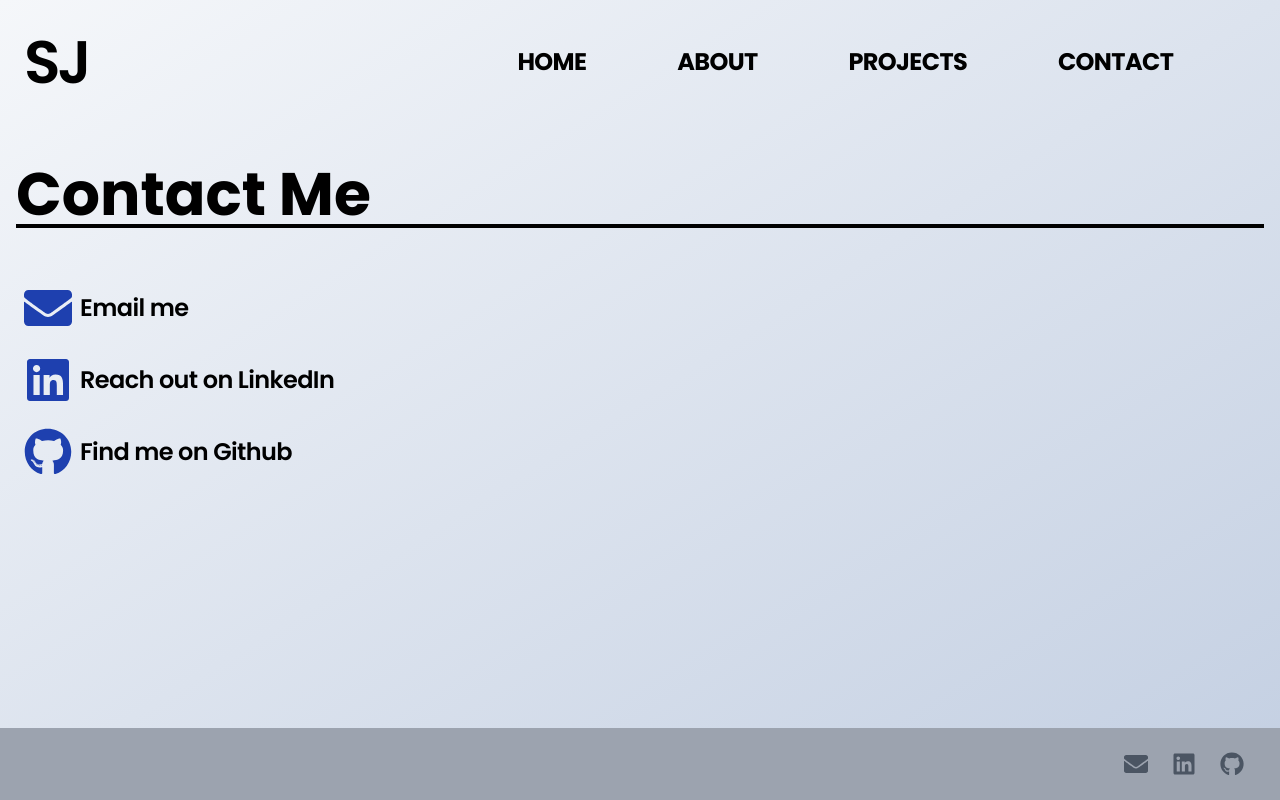
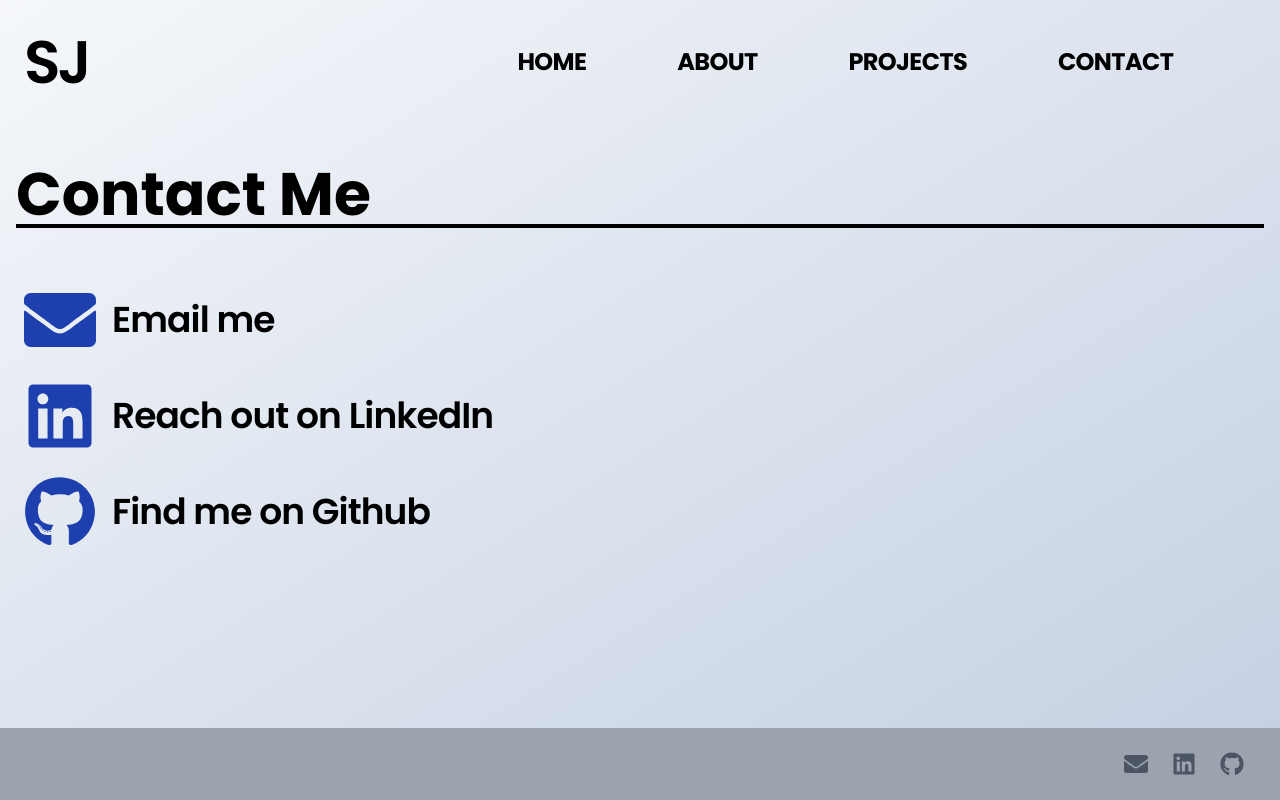
Before and after one commit to ssg406/responsive-portfolio, a React (Create React App) app: page /contact in a window 1280 px wide. Built offline with nearby package versions, Linux system fonts and the light colour scheme; the HTML template or start-up script is replaced by a standard one.

Commit message:
Base site complete

```diff
--- a/src/components/ContactMethod.jsx
+++ b/src/components/ContactMethod.jsx
@@ -2,9 +2,9 @@ import DynamicIcon from './DynamicIcon';
 
 const ContactMethod = ({icon, text, link}) => {
   return (
-    <div className='flex items-center gap-2 my-6'>
-      <a href={link} target='_blank' rel='noopener noreferrer'><DynamicIcon name={icon} iconClass='text-5xl text-blue-800 hover:text-blue-600 transition-colors ease-in-out' /></a>
-      <span className='text-2xl font-poppins font-semibold tracking-tight'><a href={link} target='_blank' rel='noopener noreferrer'>{text}</a></span>
+    <div className='flex items-center gap-2 md:gap-4 my-6'>
+      <a href={link} target='_blank' rel='noopener noreferrer'><DynamicIcon name={icon} iconClass='text-5xl md:text-7xl text-blue-800 hover:text-blue-600 transition-colors ease-in-out' /></a>
+      <span className='text-2xl md:text-4xl font-poppins font-semibold tracking-tight'><a href={link} target='_blank' rel='noopener noreferrer'>{text}</a></span>
     </div>
   )
 }
```
